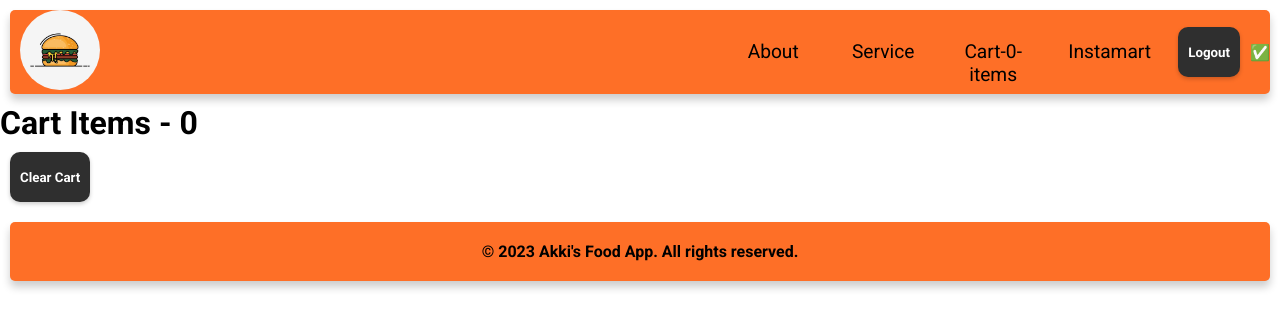
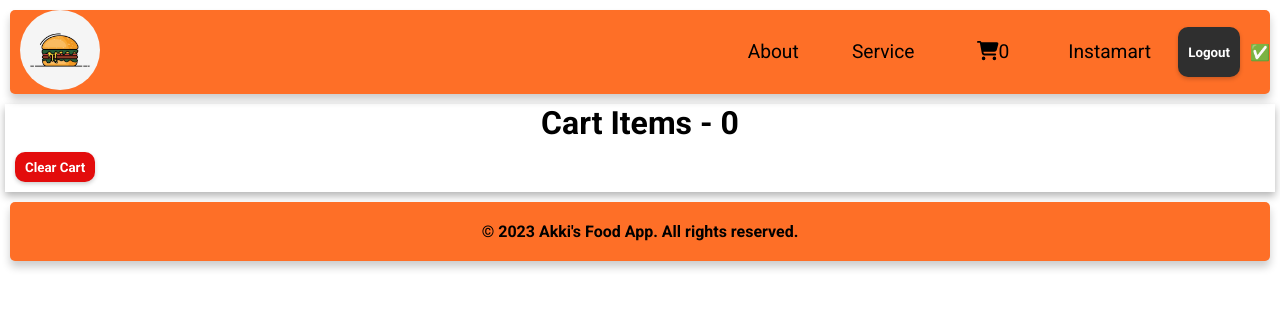
Before and after one commit to akshar-parmar/AkkiFoodApp, a React (Vite) app: page /cart in a window 1280 px wide. Shown: the top 328 px of the page. Built offline with nearby package versions, Linux system fonts and the light colour scheme.

Commit message:
added removeItem logic and implemented that functionality in cart as well as in restautant menu card

```diff
--- a/package.json
+++ b/package.json
@@ -9,6 +9,9 @@
   "author": "",
   "license": "ISC",
   "dependencies": {
+    "@fortawesome/fontawesome-svg-core": "^6.4.2",
+    "@fortawesome/free-solid-svg-icons": "^6.4.2",
+    "@fortawesome/react-fontawesome": "^0.2.0",
     "@reduxjs/toolkit": "^1.9.6",
     "react": "^18.2.0",
     "react-dom": "^18.2.0",
--- a/src/components/Body.js
+++ b/src/components/Body.js
@@ -32,7 +32,7 @@ const Body = () => {
         <input
           className="input-area"
           type="text"
-          placeholder="search"
+          placeholder="Search for the restaurant.."
           value={searchInput}
           onChange={(e) => setSearchInput(e.target.value)}
         ></input>
--- a/src/components/Cart.js
+++ b/src/components/Cart.js
@@ -6,14 +6,17 @@ const Cart = ()=>{
     //don't subscribe to whole store because, when something in store changes our component will re-render
     //so subscribe to only those part you want.
     const cartItems = useSelector(store=>store.cart.items);
+
     const dispatch = useDispatch();
+
     const handleClearCart = ()=>{
         dispatch(clearCart());
     }
 
+
     return (
-        <>
-        <h1>Cart Items - {cartItems.length}</h1>
+        <div className="cart-item-container">
+        <h1 className="cart-item-heading">Cart Items - {cartItems.length}</h1>
         <button className="clear-cart-btn" onClick = {()=>handleClearCart()}>Clear Cart</button>
         <div className = "FoodItemSection">
         {
@@ -22,7 +25,7 @@ const Cart = ()=>{
             })
         }
         </div>
-        </>
+        </div>
 
     )
 }
--- a/src/components/Fooditem.js
+++ b/src/components/Fooditem.js
@@ -1,8 +1,14 @@
+import { useDispatch } from "react-redux";
 import { baseUrlForCardImage } from "./config";
+import {removeItem} from "../utils/cartSlice";
 
 export const FootItem = (props) => {
+  const {name,price,imageId,defaultPrice,isVeg,id} = props.data;
 
-  const {name,price,imageId,defaultPrice,isVeg} = props.data;
+  const dispatch = useDispatch();
+  const handleRemoveItem = ()=>{
+    dispatch(removeItem(id));
+  }
   return (
 
     <div className="card">
@@ -14,11 +20,13 @@ export const FootItem = (props) => {
               >
               </img>
             <h4 className="nameRestaurant" key = "heading">{name}</h4>
-            <br></br>
+
             <p>{isVeg ? "🟢veg" : "🔴Non-veg"}</p>
-            <br></br>
-            <p>{isNaN(price/100)?300 : price/100}/-</p>
+
+            <h4>₹ {isNaN(price/100)?300 : price/100}/-</h4>
+            <button className="clear-cart-btn" onClick = {()=>{handleRemoveItem()}}>remove item</button>
       </div>
+
     </div>
   );
 };
--- a/src/components/header.js
+++ b/src/components/header.js
@@ -6,6 +6,9 @@ import useOnlineStatus from '../utils/useOnlineStatus';
 // import Instamart from './Instamart';
 // import UserContext from '../utils/UserContext';
 import { useSelector } from 'react-redux';
+import { FontAwesomeIcon } from '@fortawesome/react-fontawesome';
+import { faCartShopping } from '@fortawesome/free-solid-svg-icons';
+
 
 function checkLoggedIn(){
 //let say it return true always
@@ -26,11 +29,9 @@ return true;
             <ul className = "nav-list">
                 <li className = "item"><Link to="/about" className='list-item-link'>About</Link></li>
                 <li className = "item"><Link to="/service" className='list-item-link'>Service</Link></li>
-                <li className = "item"><Link to="/cart" className='list-item-link'>Cart-{cartItems.length}-items</Link></li>
+                <li className = "item"><Link to="/cart" className='list-item-link'><FontAwesomeIcon icon={faCartShopping} />{cartItems.length}</Link></li>
                 <li className = "item"><Link to="/instamart" className='list-item-link'>Instamart</Link></li>
             </ul>
-            <p></p>
-
             { isLoggedIn===false?
             (<button className='login-logout-btn' onClick={()=>{
                 setIsLoggedIn(true);
--- a/src/components/restaurant-menu-card.js
+++ b/src/components/restaurant-menu-card.js
@@ -1,10 +1,14 @@
-import React from 'react'
+import React, { useState } from 'react'
 import { IMG_CDN_URL } from './config';
-import { addItem } from '../utils/cartSlice';
-import { useDispatch } from 'react-redux';
+import { addItem,removeItem } from '../utils/cartSlice';
+import { useDispatch,useSelector } from 'react-redux';
 export const RestaurantMenuCard = (props) => {
+
     const itemObj = props.data;
-    const {description,name,price,imageId,defaultPrice}= props.data;
+    const {description,name,price,imageId,defaultPrice,id}= props.data;
+    const cartItems = useSelector(store=>store.cart.items);
+    const [itemPresent,setItemPresent] = useState(false);
+
     const dispatch = useDispatch();
     let finalPrice = 0;
     if(props?.data?.price==undefined){
@@ -16,6 +20,10 @@ export const RestaurantMenuCard = (props) => {
     const addFoodItem = (itemObj)=>{
         dispatch(addItem(itemObj));
     }
+
+    const handleRemoveItem = ()=>{
+      dispatch(removeItem(id));
+    }
   return (
     <>
     <div className='menu-card-container'>
@@ -26,7 +34,20 @@ export const RestaurantMenuCard = (props) => {
         </div>
         <div className='img-menu-div'>
             <img className="img-item" src={IMG_CDN_URL+imageId} alt='menu-item-image'></img>
-            <button onClick = {()=>addFoodItem(itemObj)}> + Add Item</button>
+            <div className = "add-remove-btn-container">
+            <button className = "add-item-btn" onClick = {()=>addFoodItem(itemObj)}>add+</button>
+            {
+                cartItems.some((obj)=>{
+                    return obj.id == id;
+                }) ?
+                (
+                <button className="clear-cart-btn" onClick = {()=>{handleRemoveItem()}}>remove-</button>
+                )
+                :
+                (<></>)
+            }
+            </div>
+
         </div>
     </div>
     <hr/>
--- a/src/main.css
+++ b/src/main.css
@@ -280,7 +280,7 @@
 }
 .img-menu-div{
     width: 100px;
-    height: 100px;
+    height: 150px;
     margin-left:100px
 }
 .img-item{
@@ -463,13 +463,13 @@ border-radius: 50%;
     border-style: none;
     padding-left: 10px;
     padding-right: 10px;
-    background-color: #2F2F2F;
+    background-color: #e30c0c;
     font-weight: bold;
     border-radius: 10px;
     box-shadow: 0 2px 4px rgba(0, 0, 0, 0.2);
     color:white;
     margin : 10px;
-    height: 50px;
+    height: 30px;
  }
 
 .clear-cart-btn:hover{
@@ -477,3 +477,35 @@ border-radius: 50%;
     transform: scale(0.95);
     box-shadow: 0 4px 8px rgba(0, 0, 0, 0.3);
 }
+
+.add-item-btn{
+    border-style: none;
+    padding-left: 10px;
+    padding-right: 10px;
+    background-color: #2F2F2F;
+    font-weight: bold;
+    border-radius: 10px;
+    box-shadow: 0 2px 4px rgba(0, 0, 0, 0.2);
+    color:white;
+    margin : 5px;
+    height: 30px;
+}
+
+.add-item-btn:hover{
+    cursor: pointer;
+    transform: scale(0.95);
+    box-shadow: 0 4px 8px rgba(0, 0, 0, 0.3);
+}
+.cart-item-container{
+    /* border : 1px solid black; */
+    margin: 5px;
+    box-shadow: 0 4px 8px rgba(0, 0, 0, 0.3);
+}
+.cart-item-heading{
+    text-align: center;
+}
+.add-remove-btn-container{
+    display : flex;
+    justify-content: center;
+    align-items: center;
+}
--- a/src/utils/cartSlice.js
+++ b/src/utils/cartSlice.js
@@ -10,8 +10,10 @@ const cartSlice = createSlice({
             state.items.push(action.payload)
         },
         removeItem : (state,action)=>{
-            state.items.pop();
             //write your own logic to delete particular item
+            state.items = state.items.filter((obj)=>{
+                return obj.id!=action.payload;
+            })
         },
         clearCart : (state)=>{
             state.items = [];
```
Also changed, not shown: 1 other file (tests, documents, lock files or other folders).
